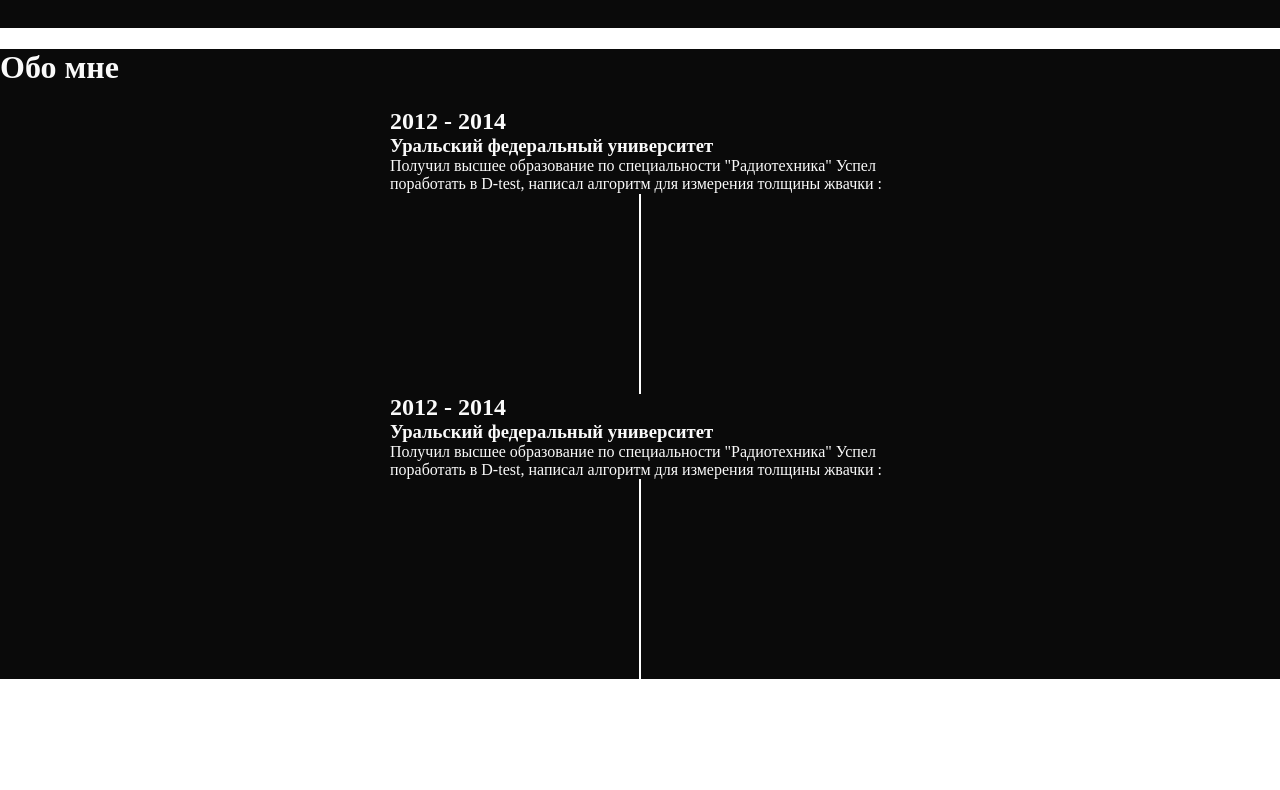
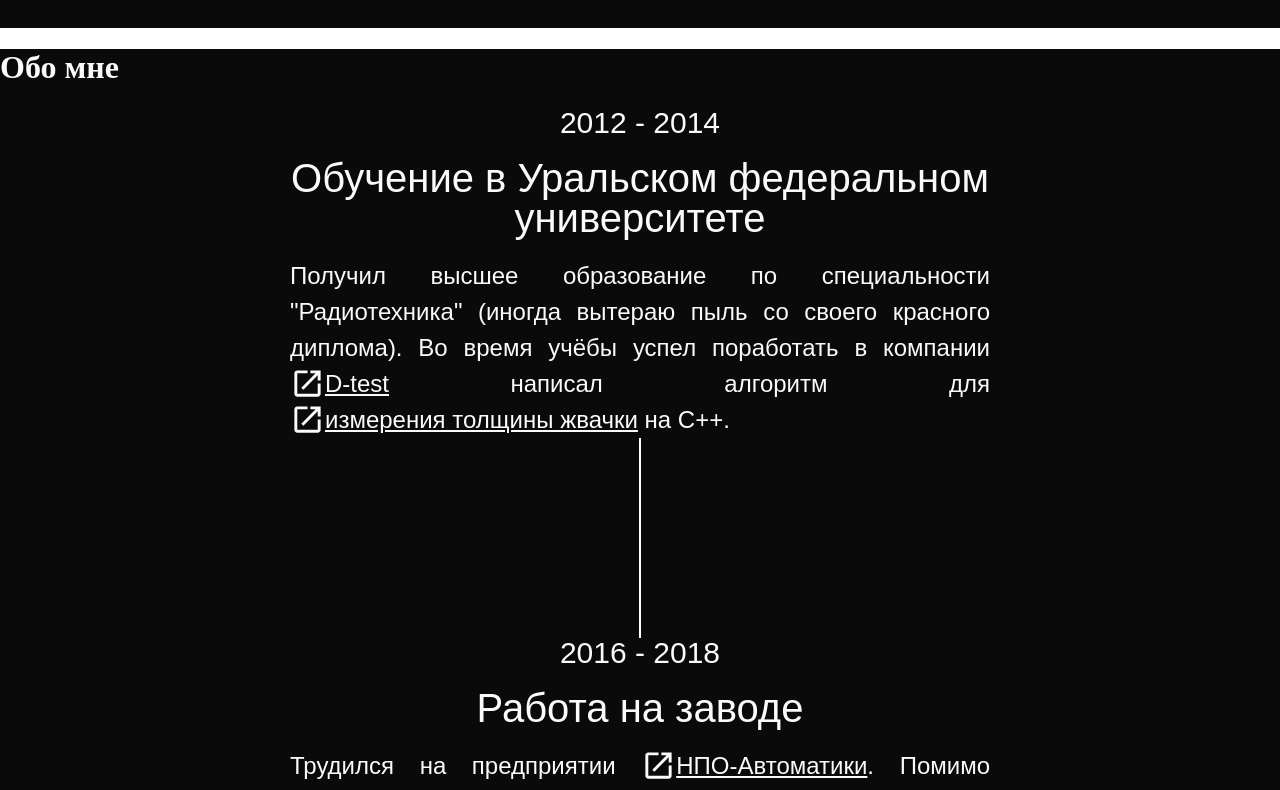
Before and after one commit to AleksandrIlinykh/portfolio, a React (Create React App) app: page / in a window 1280 px wide. Shown: the part 880-1670 px from the top of the page. Before the commit the page ends 1559 px from the top, so only its background shows below. Built offline with nearby package versions, Linux system fonts and the light colour scheme; a web font is replaced by a local one.

Commit message:
created Timeline and data for it, first version

```diff
--- /dev/null
+++ b/src/components/about/timeline/content/content.jsx
@@ -0,0 +1,10 @@
+import contentStyles from "./content.module.css";
+export default function Content({ date, header, text }) {
+  return (
+    <div className={contentStyles.content}>
+      <h2 className={contentStyles.date}>{date}</h2>
+      <h3 className={contentStyles.header}>{header}</h3>
+      <p className={contentStyles.text}>{text}</p>
+    </div>
+  );
+}
--- /dev/null
+++ b/src/components/about/timeline/content/content.module.css
@@ -0,0 +1,23 @@
+
+.content {
+  display: flex;
+  flex-direction: column;
+  align-items: center;
+  gap: 20px;
+  background-color: var(--background-main);
+  color: var( --text-main);
+  text-align: center;
+  word-wrap: normal;
+  max-width: 700px;
+}
+
+.date {
+  composes: timelineDate from "../../../common/common.module.css";
+}
+.header {
+  composes: timelineHeader from "../../../common/common.module.css";
+}
+
+.text {
+  composes: timelineText from "../../../common/common.module.css";
+}
--- a/src/components/about/timeline/timeline.jsx
+++ b/src/components/about/timeline/timeline.jsx
@@ -1,4 +1,7 @@
 import Line from "./line/line";
+import Content from "./content/content";
+
+import { timelineData } from "../../../data/timelineData";
 
 import timelineStyles from "./timeline.module.css";
 export default function Timeline() {
@@ -6,37 +9,17 @@ export default function Timeline() {
     <div className={timelineStyles.timeline}>
       <h1>Обо мне</h1>
       <div className={timelineStyles.content}>
-        <div className={timelineStyles.text}>
-          <h2>2012 - 2014</h2>
-          <h3>Уральский федеральный университет</h3>
-          <p>
-            Получил высшее образование по специальности "Радиотехника" Успел
-            поработать в <a href="https://ru.d-test.ru/">D-test</a>, написал
-            алгоритм для{" "}
-            <a href="https://ru.d-test.ru/catalog/izmeritel_nye_sistemy/lazernaya_sistema_izmereniya_tolshiny_polotna/">
-              измерения толщины жвачки
-            </a>{" "}
-            :
-          </p>
-        </div>
-        <Line width={"2px"} height={"200px"} color={"white"} />
-      </div>
-
-      <div className={timelineStyles.content}>
-        <div className={timelineStyles.text}>
-          <h2>2012 - 2014</h2>
-          <h3>Уральский федеральный университет</h3>
-          <p>
-            Получил высшее образование по специальности "Радиотехника" Успел
-            поработать в <a href="https://ru.d-test.ru/">D-test</a>, написал
-            алгоритм для{" "}
-            <a href="https://ru.d-test.ru/catalog/izmeritel_nye_sistemy/lazernaya_sistema_izmereniya_tolshiny_polotna/">
-              измерения толщины жвачки
-            </a>{" "}
-            :
-          </p>
-        </div>
-        <Line width={"2px"} height={"200px"} color={"white"} />
+        {timelineData.map((timelineElement) => (
+          <>
+            <Content
+              date={timelineElement.date}
+              header={timelineElement.header}
+              text={timelineElement.text}
+              key={timelineElement.id}
+            />
+            <Line width={"2px"} height={"200px"} color={"white"} />
+          </>
+        ))}
       </div>
     </div>
   );
--- a/src/components/about/timeline/timeline.module.css
+++ b/src/components/about/timeline/timeline.module.css
@@ -1,6 +1,7 @@
 .timeline {
   flex-direction: column;
   align-items: center;
+  justify-content: center;
   background-color: var(--background-main);
   color: var( --text-main);
 }
@@ -11,8 +12,14 @@
   align-items: center;
   background-color: var(--background-main);
   color: var( --text-main);
+
 }
 
 .text {
-  max-width: 500px;
+
+  text-align: right;
 }
+
+.timeline p {
+  text-align: justify;
+}
--- a/src/components/common/common.module.css
+++ b/src/components/common/common.module.css
@@ -23,3 +23,32 @@
   line-height: 168%;
   color: var(--text-color);
 }
+
+
+.timelineHeader {
+  font-family: 'Source Code Pro', Arial, sans-serif;
+  font-style: normal;
+  font-weight: 500;
+  font-size: 40px;
+
+  line-height: 100%;
+  color: var(--text-color);
+}
+
+.timelineDate {
+  font-family: 'Source Code Pro', Arial, sans-serif;
+  font-style: normal;
+  font-weight: 500;
+  font-size: 30px;
+  line-height: 100%;
+  color: var(--text-color);
+}
+
+.timelineText {
+  font-family: 'Source Code Pro', Arial, sans-serif;
+  font-style: normal;
+  font-weight: 500;
+  font-size: 24px;
+  line-height: 150%;
+  color: var(--text-color);
+}
--- a/src/components/common/link/link.jsx
+++ b/src/components/common/link/link.jsx
@@ -2,19 +2,33 @@ import linkStyles from "./link.module.css";
 import OpenInNewOutlinedIcon from "@mui/icons-material/OpenInNewOutlined";
 import FileDownloadOutlinedIcon from "@mui/icons-material/FileDownloadOutlined";
 
-export default function Link({ type, text }) {
+export default function Link({
+  type,
+  text,
+  href,
+  iconSize = "large",
+  isBlank = false,
+}) {
   const icon = () => {
     if (type === "download") {
-      return <FileDownloadOutlinedIcon fontSize={"large"} />;
+      return <FileDownloadOutlinedIcon fontSize={iconSize} />;
     }
     if (type === "openNewTab") {
-      return <OpenInNewOutlinedIcon fontSize={"large"} />;
+      return <OpenInNewOutlinedIcon fontSize={iconSize} />;
     }
   };
   return (
-    <div className={linkStyles.link}>
-      {icon()}
-      <a href="">{text}</a>
+    <div className={linkStyles.container}>
+      <div className={linkStyles.link}>
+        {icon()}
+        <a
+          href={href}
+          target={isBlank && "_blank"}
+          className={linkStyles.linkElement}
+        >
+          {text}
+        </a>
+      </div>
     </div>
   );
 }
--- a/src/components/common/link/link.module.css
+++ b/src/components/common/link/link.module.css
@@ -1,8 +1,22 @@
+.container {
+  display: inline-block;
+  vertical-align: top;
+}
+
 .link {
-  display: flex;
-  align-items: center;
+display: flex;
+align-items: center;
+justify-content: center;
+}
+
+.link p {
+  text-align: justify;
 }
 
 .link:hover {
 color: var(--link-active);
 }
+
+.linkElement {
+  text-decoration: underline;
+}
--- /dev/null
+++ b/src/data/timelineData.js
@@ -0,0 +1,91 @@
+import Link from "../components/common/link/link";
+export const timelineData = [
+  {
+    id: 1,
+    date: "2012 - 2014",
+    header: " Обучение в Уральском федеральном университете",
+    text: [
+      `Получил высшее образование по специальности "Радиотехника" (иногда вытераю пыль со своего красного диплома). Во время учёбы успел
+          поработать в  компании `,
+      <Link
+        type={"openNewTab"}
+        text={"D-test"}
+        href={"https://ru.d-test.ru/"}
+        isBlank={true}
+      />,
+      ` написал алгоритм для `,
+      <Link
+        type={"openNewTab"}
+        text={"измерения толщины жвачки"}
+        href={
+          "https://ru.d-test.ru/catalog/izmeritel_nye_sistemy/lazernaya_sistema_izmereniya_tolshiny_polotna/"
+        }
+        isBlank={true}
+      />,
+      " на С++.",
+    ],
+  },
+  {
+    id: 2,
+    date: "2016 - 2018",
+    header: "Работа на заводе",
+    text: [
+      `Трудился на предприятии `,
+      <Link
+        type={"openNewTab"}
+        text={"НПО-Автоматики"}
+        href={"https://www.npoa.ru/"}
+        isBlank={true}
+      />,
+      `. Помимо инженерных задач и перекладывание бумажек занимался поиском неисправностей в приборах. Самое большое достижение -
+      локализация и устранение ошибки в коде микроконтроллера на assembler 8086, завтавлявшей приборы периодически выходить из строя в течении нескольких лет!`,
+    ],
+  },
+  {
+    id: 2,
+    date: "2018 - 2020",
+    header: "Стартап!",
+    text: [
+      `Работал в компании `,
+      <Link
+        type={"openNewTab"}
+        text={"Labyrinth"}
+        href={"https://labyrinth.pro/"}
+        isBlank={true}
+      />,
+      `, где в уютном коллективе из бывших сокурсников проектировал противоугонную систему. Помимо проектировки антенн и железа занимался рефакторингом кода микроконтроллеров на C++,
+       улучшал UI/UX платформы мониторинга с WEB разработчиками.`,
+    ],
+  },
+  {
+    id: 2,
+    date: "2021",
+    header: "Ещё один завод и коммандировка в Голландию",
+    text: [
+      `6 месяцев занимался обычной работой инженера на `,
+      <Link
+        type={"openNewTab"}
+        text={"Заводе ЭМА"}
+        href={"https://ema.su/"}
+        isBlank={true}
+      />,
+      `, один из которых провёл в гордом одиночестве в Германии и Голландии, выполнив работу которой горжусь: сопроводил прохождение сертификации медицинских устройств,
+     активно общаясь с инженерами на английском и на месте исправляя критические недостатки`,
+    ],
+  },
+  {
+    id: 2,
+    date: "2021",
+    header: "Настоящий момент",
+    text: [
+      `Заканчиваю курс  `,
+      <Link
+        type={"openNewTab"}
+        text={"React разработчик"}
+        href={"https://practicum.yandex.ru/react/"}
+        isBlank={true}
+      />,
+      ` от Яндекс Практикум, действую, делаю ошибки, учусь новому!`,
+    ],
+  },
+];
--- a/src/index.css
+++ b/src/index.css
@@ -19,6 +19,5 @@ ol, ul {
 }
 
 a {
-  text-decoration: none;
   color:inherit
 }
```
